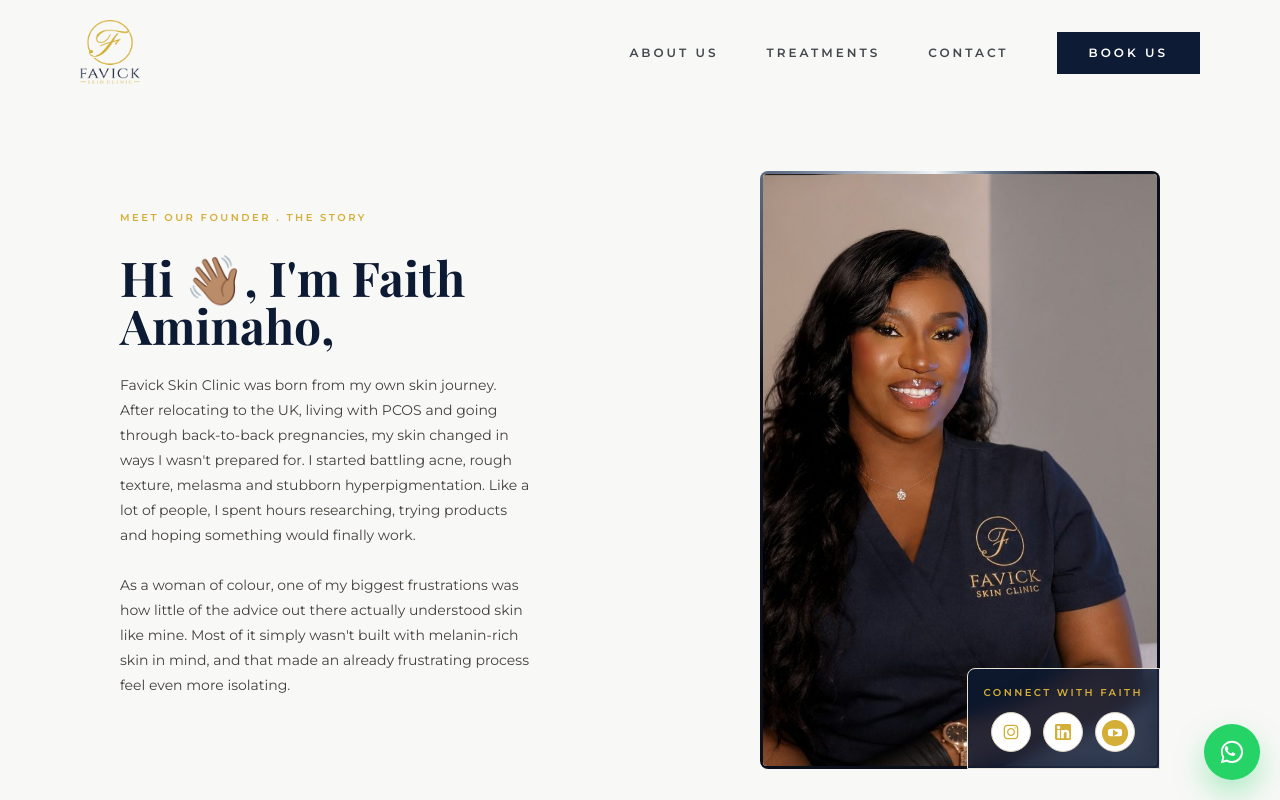
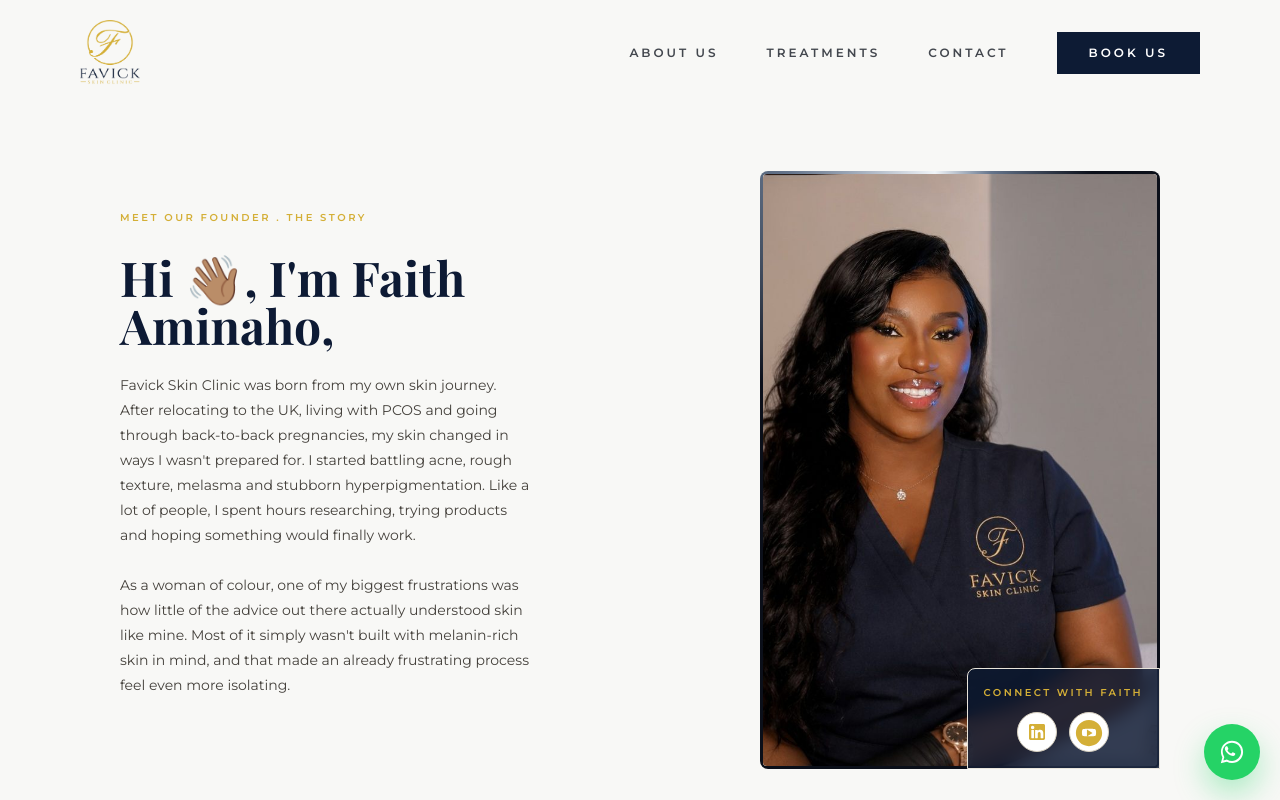
Before and after one commit to victorgbonna/favick-clinic, a Next.js app: page /about-us in a window 1280 px wide. Shown: the top 800 px of the page. Built offline with nearby package versions, Linux system fonts and the light colour scheme; a web font is replaced by a local one.

Commit message:
added contact page and destination links revamp3

```diff
--- a/src/configs/apiEndpoints/index.js
+++ b/src/configs/apiEndpoints/index.js
@@ -32,7 +32,7 @@ const API_ENDPOINTS = {
     {type:"slack"}
   ],
   PERSONAL_SOCIALS:[
-    {label:"Instagram", href:"https://instagram.com/faithaminaho", icon:"/svg/socials/insta.svg"},
+    // {label:"Instagram", href:"https://instagram.com/faithaminaho", icon:"/svg/socials/insta.svg"},
     {label:"LinkedIn", href:"https://www.linkedin.com/in/faith-ebenezer/", icon:"/svg/socials/linkedin.svg"},
     {label:"YouTube", href:"https://www.youtube.com/@LifeWithFaithAminaho", icon:"/svg/socials/youtube.svg"},
   ],
```
